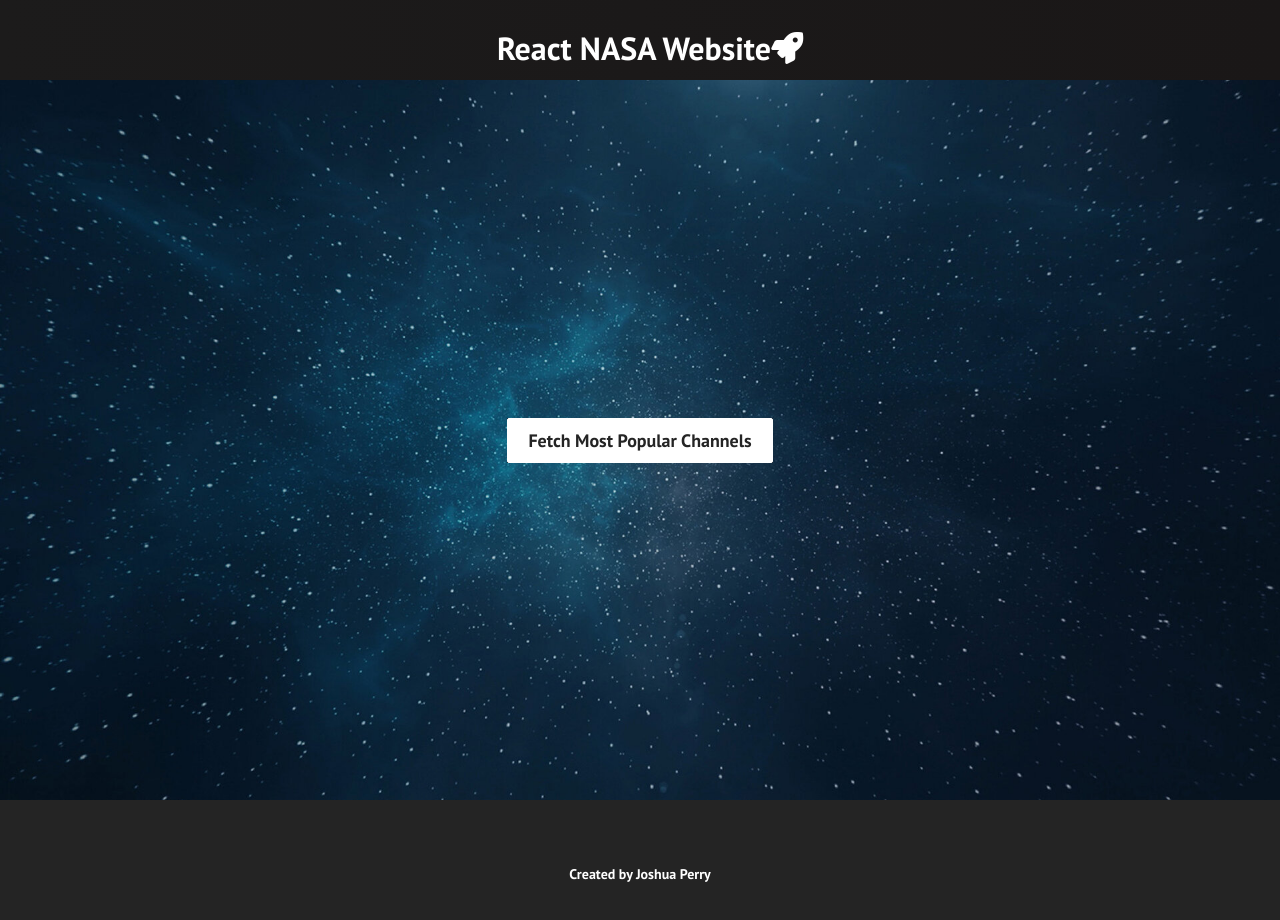
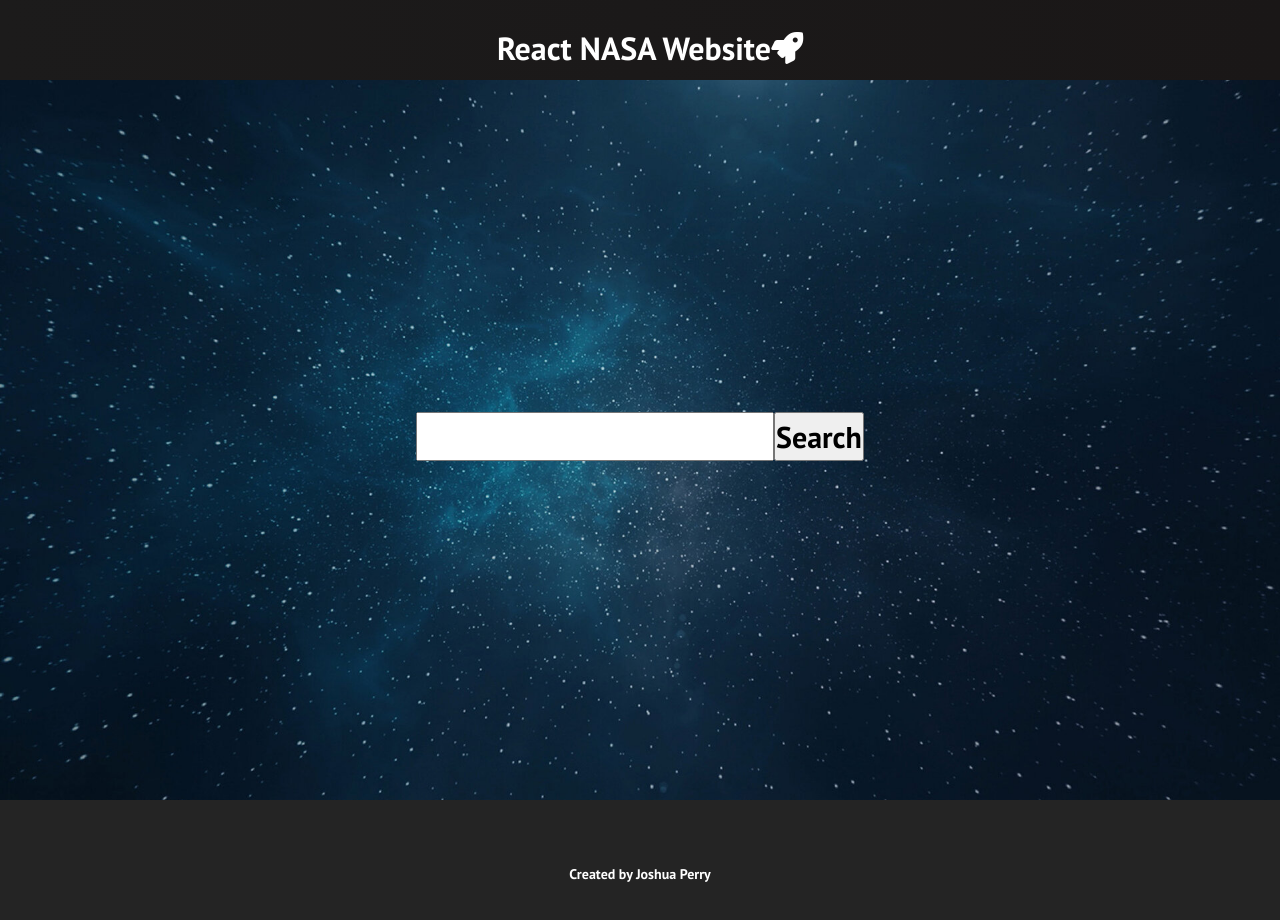
Before and after one commit to jperry45/react-website-youtube, a React (Create React App) app: page /astronomy in a window 1280 px wide. Shown: the top 920 px of the page. Built offline with nearby package versions, Linux system fonts and the light colour scheme; the HTML template or start-up script is replaced by a standard one.

Commit message:
Implement new video search functionality

```diff
--- a/src/components/APODSubSection.css
+++ b/src/components/APODSubSection.css
@@ -7,3 +7,8 @@
 	overflow:hidden;
 	margin: 10px;
 }
+
+.searchBox input[type="text"]
+{
+    font-size:48px;
+}
--- a/src/components/APODSubSection.js
+++ b/src/components/APODSubSection.js
@@ -8,8 +8,10 @@ export default class APODSubSection extends React.Component {
   constructor(props) {
     super(props);
     this.state = {
-      items: []
+      items: [],
+      query: this.props.defaultInputValue || ''
     }
+    this.fetch = this.fetch.bind(this);
   }
 
   render() {
@@ -25,34 +27,40 @@ export default class APODSubSection extends React.Component {
     }
     return (
       <>
-        <div className="channelDiv">
-          <Button onClick={this.fetch.bind(this)}>
-            Fetch Most Popular Channels
-          </Button>
-          {pagination}
-        </div>
+        <form onSubmit={this.fetch}>
+          <label>
+            <input type="text" value={this.state.query} onChange={e => this.setState({query: e.target.value})} />
+          </label>
+          <input type="submit" value="Search" />
+        </form>
+        {pagination}
       </>
     );
   }
 
   item(data) {
+    const url = "https://www.youtube.com/channel/" + data.data.snippet.channelId;
     return (
       <>
         <img src={data.data.snippet.thumbnails.default.url}/>
-        <p>{data.data.snippet.title}</p>
+        <a className="options" href={url}>
+        {data.data.snippet.title}
+        </a>
       </>
     );
   }
 
-  fetch() {
+  fetch(event) {
+    event.preventDefault();
     var context = this;
 
-    var url = "https://www.googleapis.com/youtube/v3/search?part=snippet&key=AIzaSyAX_SfM7Axbeei4wfGUkFxP5TIrABhKnko&type=channel&order=viewCount&maxResults=20";
+    var url = "https://www.googleapis.com/youtube/v3/search?part=snippet&key=AIzaSyAX_SfM7Axbeei4wfGUkFxP5TIrABhKnko&type=video&q=" + this.state.query + "&maxResults=50";
 
     fetch(url)
       .then(res => res.json())
       .then(
         (result) => {
+          console.log(result);
           context.setState({
             items: result.items
           });
```
